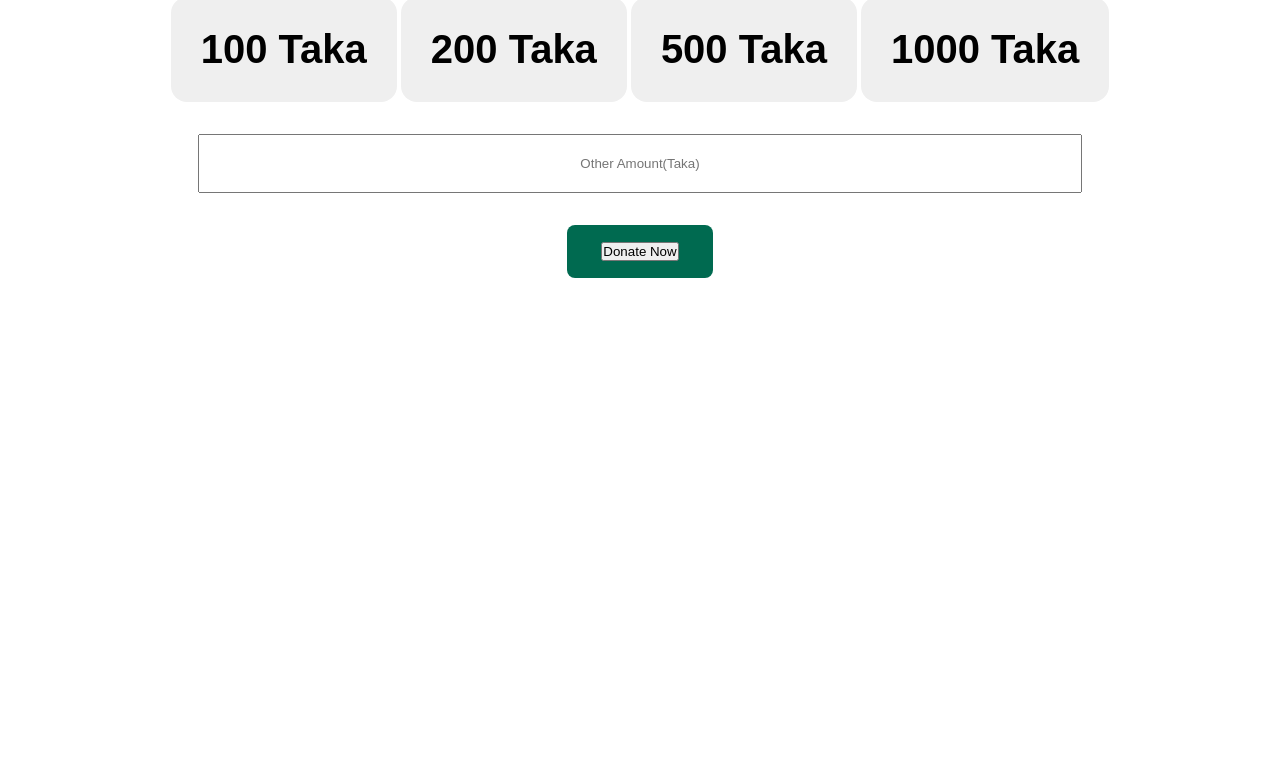
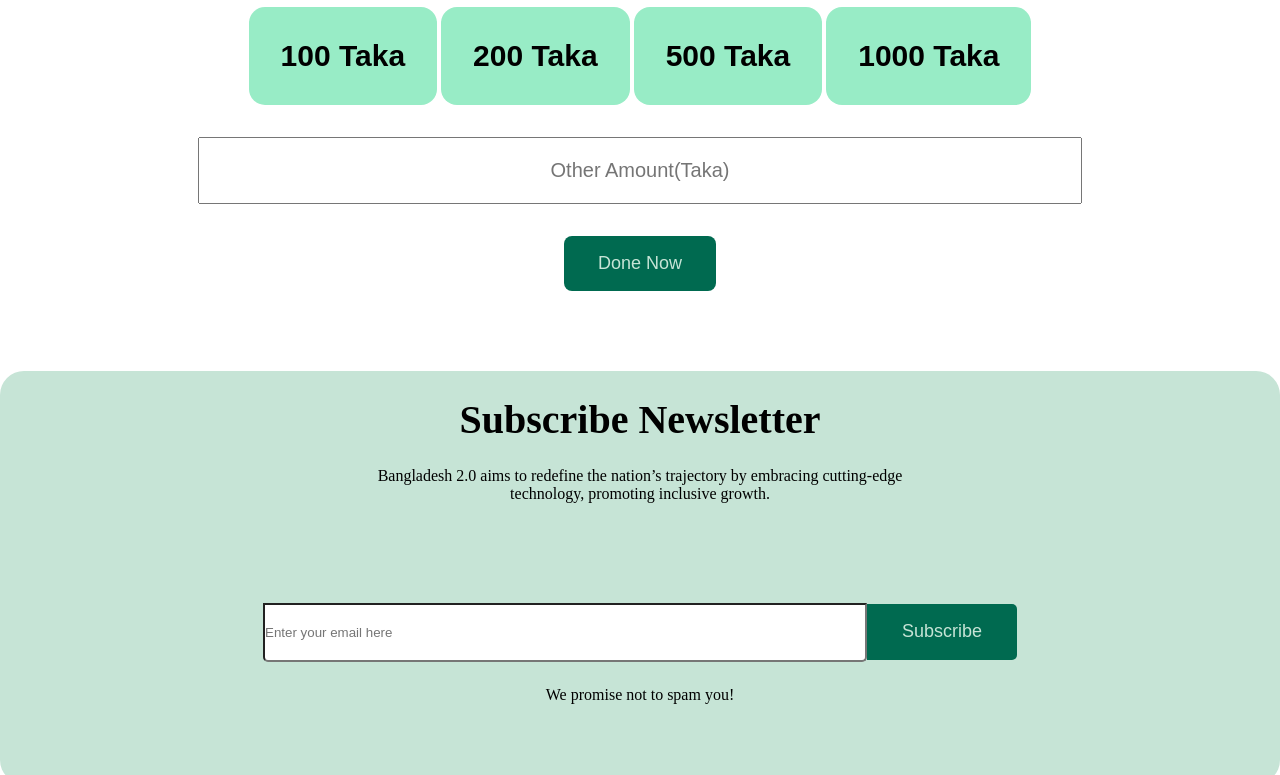
Before and after one commit to faisalbari193/assaingment-1, a plain HTML site: page index.html in a window 1280 px wide. Shown: the part 3028-3803 px from the top of the page. Before the commit the page ends 3306 px from the top, so only its background shows below. Drawn offline with Linux system fonts and the light colour scheme; a web font is replaced by a local one.

Commit message:
add new data

```diff
--- a/index.html
+++ b/index.html
@@ -141,20 +141,40 @@
                 <p>Bangladesh 2.0 aims to redefine the nation’s trajectory by embracing cutting-edge technology, promoting inclusive growth, and ensuring sustainability. <br> With initiatives in renewable energy, digital transformation, and robust infrastructure.
                 </p>
                  <div class="btns">
-                    <button>100 Taka</button>
-                    <button>200 Taka</button>
-                    <button>500 Taka</button>
-                    <button>1000 Taka</button>
-                 </div>
+                    <button class="btn-1">100 Taka</button>
+                    <button class="btn-1">200 Taka</button>
+                    <button class="btn-1">500 Taka</button>
+                    <button class="btn-1">1000 Taka</button>
+                 </div >
                     <form action="">
                        <input type="text" name="" id="" placeholder="Other Amount(Taka)">
                     </form>
-                    <div class="donate-btn">
-                        <button>Donate Now</button>
+
+                    <div class="btn">
+                        <button>Done Now</button>
                     </div>
-
-            </div>
+                  </div>
+             <div class="subscribe">
+              <div class="up">
+                   <h1>Subscribe Newsletter</h1>
+                   <p>Bangladesh 2.0 aims to redefine the nation’s trajectory by embracing cutting-edge <br> technology, promoting inclusive growth.</p>
+                  </div>
+                  <form action="">
+                    <input type="email" name="" id="" placeholder="Enter your email here">
+                    <input type="submit" value="Subscribe">
+                  </form>
+                  <p>We promise not to spam you!</p>
+             </div>
       </main>
     </div>
+    <footer>
+          <h1>Bangladesh 2.0</h1>
+          <hr>
+          <div>
+            <img src="assets/facebook.png" alt="">
+            <img src="assets/instagram.png" alt="">
+            <img src="assets/x.png" alt="">
+          </div>
+    </footer>
   </body>
 </html>
--- a/style/style.css
+++ b/style/style.css
@@ -45,18 +45,7 @@
     border-radius: 8px;
     cursor: pointer;
 }
-/* main section style */
 
-/* .main-1{
-    display: flex;
-    flex-direction: column;
-    margin-right: 160px;
-    margin-left: 160px;
-}
-.main-1 h2{
-    font-size: 40px;
-    font-weight: 700;
-} */
 .main-2{
     display: flex;
     justify-content: center;
@@ -252,20 +241,25 @@
 }
 .donate h1{
     margin-top: 80px;
+    font-size:40px ;
+    font-weight: 700;
 }
 .donate p{
     margin-top: 24px;
 }
-.btns button{
+ .btn-1{
     margin-top: 32px;
-    padding: 30px;
-    gap: 24px;
-    border: 0px solid;
+    border: 0px solid ;
+    background-color:#98ecc6;
     border-radius: 16px;
-    font-size:40px ;
-    font-weight: 700;
+    padding: 32px;
+    color: #000000;
+    font-size: 30px;
+    font-weight: 600;
+    gap:24px ;
 }
-.btn button:hover{
+
+.btns button:hover{
     background-color: tomato;
 }
 .donate input{
@@ -275,13 +269,60 @@
 }
 .donate input[type="text"]{
     text-align: center;
+    font-size: 20px;
+    font-weight: 400;
+    gap: 10px;
 }
-.donate-btn{
+ .btn button{
     margin-top: 32px;
-    border: 0px solid ;
-    background-color: #006A50;
+    background-color:#006A50;
+    color: #C6E4D6;
+    border: 0px solid;
     border-radius: 8px;
     padding: 17px 34px;
+    font-size:18px ;
+    font-weight: 500;
+}
+.subscribe{
+    display: flex;
+    justify-content: center;
+    align-items: center;
+    text-align: center;
+    flex-direction: column;
+    border-radius: 24px;
+    background-color: #C6E4D6;
+    margin-top: 80px;
+}
+.up{
+    margin: 20px;
+}
+.up h1{
+    margin-top: 5px;
+    margin-bottom: 16px;
+    font-size: 40px;
+    font-weight: 700;
+}
+.up p{
+    font-size: 16px;
+    font-weight: 400;
+}
+.subscribe input[type="email"]{
+    width: 600px;
+    height: 55px;
+    border-radius: 0px 0px 5px 5px;
+}
+.subscribe input[type="submit"]{
+    width: 150px;
+    height: 56px;
+    border: 0px solid;
+    border-radius: 0px 5px 5px 0px;
+    background-color: #006A50;
     color: #C6E4D6;
-    opacity: 100%;
+    font-size: 18px;
+    font-weight:400;
+    margin-left: -4px;
 }
+.subscribe p{
+ margin-top: 24px;
+ margin-bottom: 80px;
+}
```
